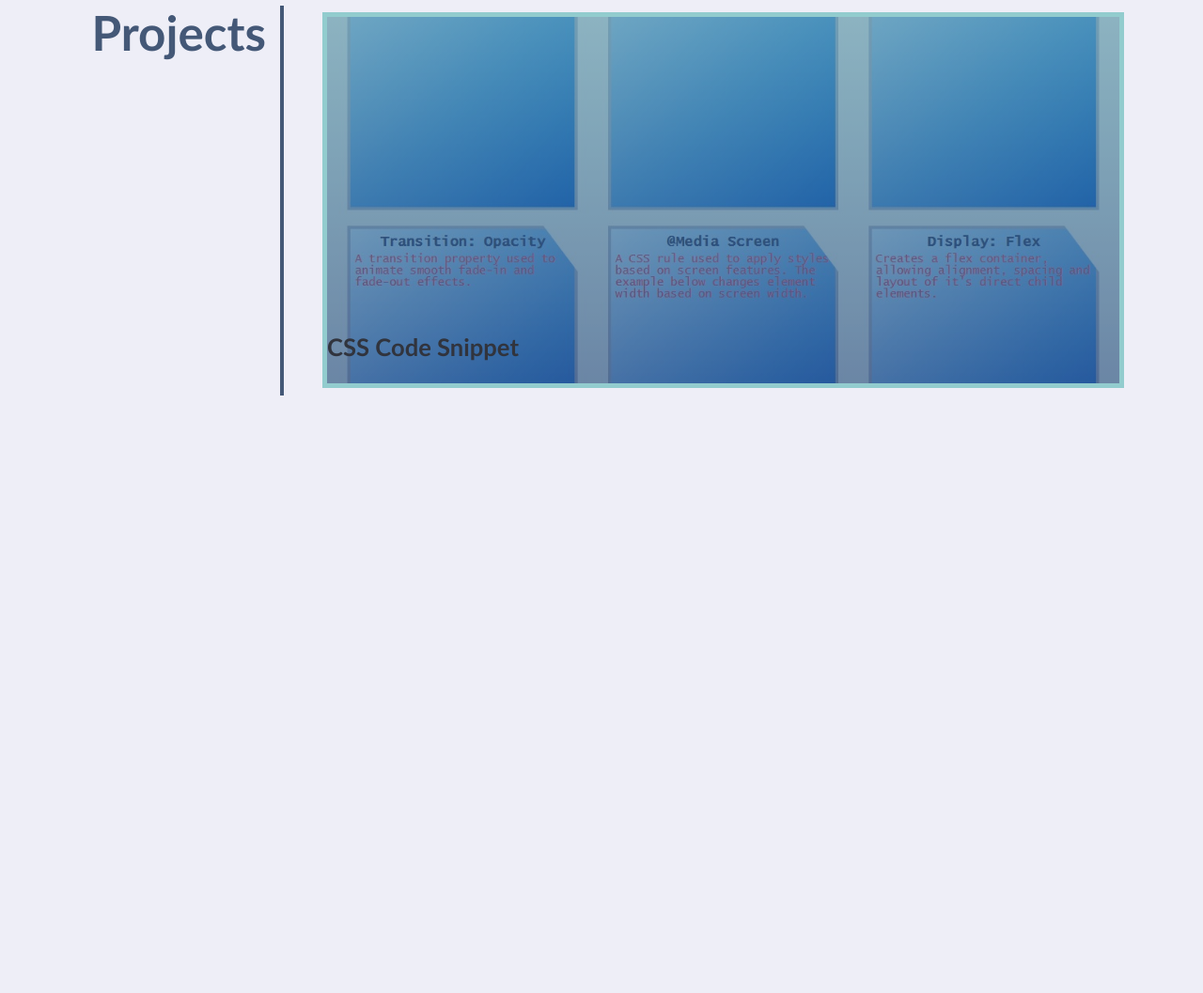
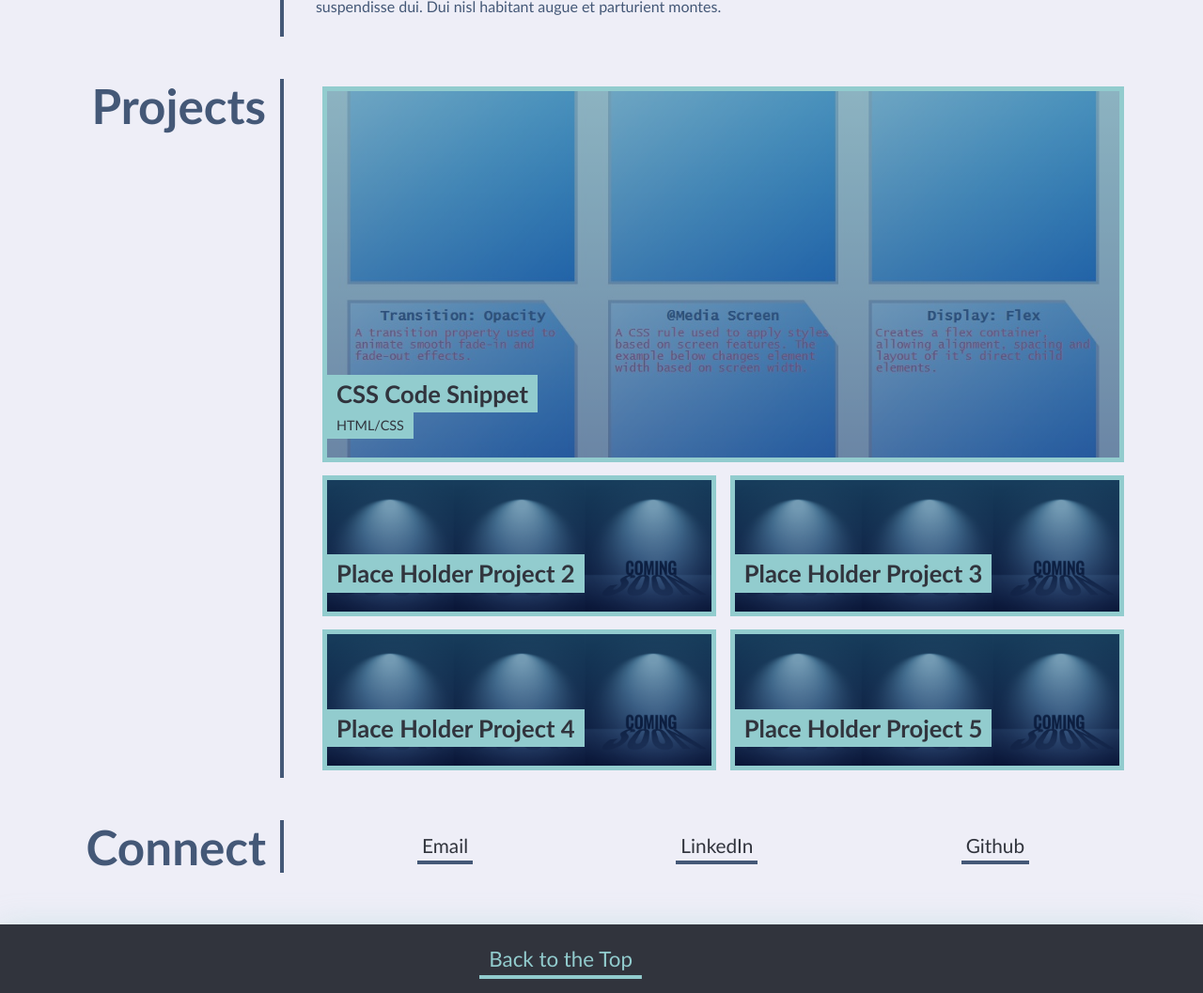
Before and after one commit to sigros02/Module-2-Challenge-Portfolio, a plain HTML site: page index.html in a window 1280 px wide. Shown: the part 685-1742 px from the top of the page at 94% size. Before the commit the page ends 1116 px from the top, so only its background shows below. Drawn offline with Linux system fonts and the light colour scheme.

Commit message:
add photo, create links and finalize CSS/HTML updates

```diff
--- a/assets/css/style.css
+++ b/assets/css/style.css
@@ -14,7 +14,8 @@
 body {
   margin: 0;
   padding: 0;
-  font-family: 'Trebuchet MS', 'Lucida Sans Unicode', 'Lucida Grande', 'Lucida Sans', Arial, sans-serif;
+  font-family: "Trebuchet MS", "Lucida Sans Unicode", "Lucida Grande",
+    "Lucida Sans", Arial, sans-serif;
   color: var(--primary);
   background-color: var(--light);
   line-height: 1.5;
@@ -33,7 +34,8 @@ p {
   margin: 0;
 }
 
-header {
+header,
+footer {
   padding: 15px 6% 15px 0;
   display: flex;
   flex-direction: row;
@@ -59,12 +61,17 @@ nav {
   flex-wrap: wrap;
 }
 
-nav a {
+nav a,
+footer a {
   text-decoration: none;
   padding: 5px 10px;
   color: var(--secondary);
   margin-right: 10px;
-  background-image: linear-gradient(270deg, var(--secondary) 0%, var(--secondary) 100%);
+  background-image: linear-gradient(
+    270deg,
+    var(--secondary) 0%,
+    var(--secondary) 100%
+  );
   background-repeat: no-repeat;
   background-size: 100% 0.2em;
   background-position: bottom;
@@ -72,7 +79,8 @@ nav a {
   font-size: 1.4rem;
 }
 
-nav a:hover {
+nav a:hover,
+footer a:hover {
   background-size: 100% 100%;
   color: var(--primary);
 }
@@ -88,7 +96,8 @@ main {
 
 .hero-banner {
   background: rgb(68, 88, 120);
-  background-image: url(../images/lukas-s-jb-e7Ukhs1g-unsplash.jpg), linear-gradient(180deg, var(--secondary) 0%, var(--primary) 100%);
+  background-image: url(../images/lukas-s-jb-e7Ukhs1g-unsplash.jpg),
+    linear-gradient(180deg, var(--secondary) 0%, var(--primary) 100%);
   background-size: cover;
   background-position: center;
   background-blend-mode: soft-light;
@@ -96,9 +105,13 @@ main {
   color: var(--light);
   padding: 2% 6%;
   display: flex;
-  justify-content: flex-end;
+  justify-content: space-between;
   align-items: flex-end;
   text-align: right;
+}
+
+#photo {
+  align-content: flex-start;
 }
 
 .hero-banner div {
@@ -162,7 +175,8 @@ main {
   max-height: 150px;
   flex-basis: calc(50% - 1em);
   display: flex;
-  align-items: flex-end;
+  flex-direction: column;
+  justify-content: flex-end;
   padding: 0 0 20px 0;
   margin: 0.5em;
   text-decoration: none;
@@ -174,8 +188,8 @@ main {
 
 /* feature first portfolio item */
 .flex-item:first-child {
-    min-height: 400px;
-    flex-basis: 100%;
+  min-height: 400px;
+  flex-basis: 100%;
 }
 
 .flex-item:hover {
@@ -189,6 +203,21 @@ main {
 
 .flex-item h3 {
   font-size: 1.6rem;
+  background-color: var(--secondary);
+  color: var(--tertiary);
+  margin: 0;
+  padding: 5px 10px;
+  line-height: 1.2;
+  width:fit-content;
+}
+
+.flex-item p {
+  background-color: var(--secondary);
+  color: var(--tertiary);
+  margin: 0;
+  padding: 5px 10px;
+  line-height: 1.2;
+  width:fit-content;
 }
 
 .contact address {
@@ -205,7 +234,11 @@ main {
   text-decoration: none;
   font-size: 1.3rem;
   font-style: normal;
-  background-image: linear-gradient(270deg, var(--primary) 0%, var(--primary) 100%);
+  background-image: linear-gradient(
+    270deg,
+    var(--primary) 0%,
+    var(--primary) 100%
+  );
   background-repeat: no-repeat;
   background-size: 100% 0.2em;
   background-position: bottom;
@@ -219,29 +252,55 @@ main {
   color: var(--secondary);
 }
 
+footer {
+  align-content: center !important;
+  justify-content: center !important;
+}
+
 /* portfolio project images */
 /* TODO: Add portfolio project images here using background images*/
 .css-snippets {
-  background-image: url(../images/CSS-code-snippet-project.png), linear-gradient(180deg, var(--secondary) 0%, var(--primary) 100%);
+  background-image: url(../images/CSS-code-snippet-project.png),
+    linear-gradient(180deg, var(--secondary) 0%, var(--primary) 100%);
   background-size: cover;
   background-position: center;
   background-blend-mode: soft-light;
 }
 
-.led-wall {
-
+.project-2 {
+  background-image: url(../images/coming-soon-display-background-with-focus-light_1017-33741.jpg),
+    linear-gradient(180deg, var(--secondary) 0%, var(--primary) 100%);
+  background-size: cover;
+  background-position: center;
+  background-blend-mode: soft-light;
+  background-size: contain;
 }
 
-.react-calc {
-
+.project-3 {
+  background-image: url(../images/coming-soon-display-background-with-focus-light_1017-33741.jpg),
+    linear-gradient(180deg, var(--secondary) 0%, var(--primary) 100%);
+  background-size: cover;
+  background-position: center;
+  background-blend-mode: soft-light;
+    background-size: contain;
 }
 
-.pastel-puzzles {
-
+.project-4 {
+  background-image: url(../images/coming-soon-display-background-with-focus-light_1017-33741.jpg),
+    linear-gradient(180deg, var(--secondary) 0%, var(--primary) 100%);
+  background-size: cover;
+  background-position: center;
+  background-blend-mode: soft-light;
+  background-size: contain;
 }
 
-.surf-report {
-
+.project-5 {
+  background-image: url(../images/coming-soon-display-background-with-focus-light_1017-33741.jpg),
+    linear-gradient(180deg, var(--secondary) 0%, var(--primary) 100%);
+  background-size: cover;
+  background-position: center;
+  background-blend-mode: soft-light;
+  background-size: contain;
 }
 
 /* media queries */
--- a/index.html
+++ b/index.html
@@ -9,14 +9,21 @@
   </head>
 
   <body>
-    <header>
+    <header id="top">
       <h1>Stuart Gross</h1>
       <nav>
         <a href="#about-me"> About Me </a>
+        <a href="#projects">Projects</a>
+        <a href="#connect">Connect</a>
       </nav>
     </header>
     <div class="hero-banner">
-      <h2>User First-Developer</h2>
+      <img
+        id="photo"
+        src="./assets/images/Stuart photo .jpg"
+        alt="photo of Stuart Gross"
+      />
+      <h2>A User Focused Developer</h2>
     </div>
     <main class="page-wrapper">
       <div class="page-section" id="about-me">
@@ -49,21 +56,49 @@
       <div class="page-section" id="projects">
         <h2>Projects</h2>
         <div class="flex-container">
-          <div class="flex-item css-snippets">
+          <a
+            class="flex-item css-snippets"
+            href="https://sigros02.github.io/Module-02-Mini-Project-CSS-Snipit-Cheat-Sheet/"
+            target="_blank"
+          >
             <h3>CSS Code Snippet</h3>
+            <p>HTML/CSS</p>
+          </a>
+          <!-- <div class="flex-item css-snippets">
+            <h3>CSS Code Snippet</h3>
+            <p>HTML/CSS</p>
+          </div> -->
+          <div class="flex-item project-2">
+            <h3>Place Holder Project 2</h3>
+          </div>
+          <div class="flex-item project-3">
+            <h3>Place Holder Project 3</h3>
+          </div>
+          <div class="flex-item project-4">
+            <h3>Place Holder Project 4</h3>
+          </div>
+          <div class="flex-item project-5">
+            <h3>Place Holder Project 5</h3>
           </div>
         </div>
       </div>
+      <div class="page-section" id="connect">
+        <h2>Connect</h2>
+        <div class="contact">
+          <address>
+            <a href="mailto:sigros02@gmail.com">Email</a>
+            <a
+              href="https://www.linkedin.com/in/stuart-gross-jr-a0b76459/"
+              target="_blank"
+              >LinkedIn</a
+            >
+            <a href="https://github.com/sigros02" target="_blank">Github</a>
+          </address>
+        </div>
+      </div>
     </main>
+    <footer>
+      <a href="#top">Back to the Top</a>
+    </footer>
   </body>
 </html>
-
-<!DOCTYPE html>
-<html lang="en">
-  <head>
-    <meta charset="UTF-8" />
-    <meta name="viewport" content="width=device-width, initial-scale=1.0" />
-    <title>Document</title>
-  </head>
-  <body></body>
-</html>
```
Also changed, not shown: assets/images/Stuart photo .jpg (added), assets/images/coming-soon-display-background-with-focus-light_1017-33741.jpg (added).
